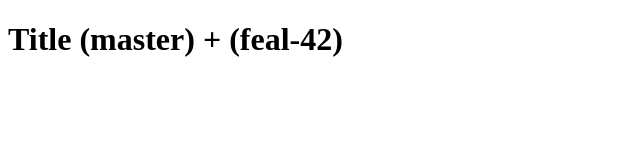
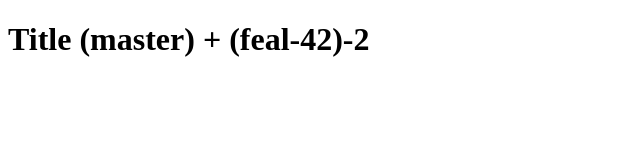
Before and after one commit to esemesenko/my-project, a plain HTML site: page index.html in a window 1280 px wide. Shown: the full height of the page, 0-640 px from the left. Drawn offline with Linux system fonts and the light colour scheme.

Commit message:
Add title (feal-42)-2

```diff
--- a/index.html
+++ b/index.html
@@ -7,6 +7,6 @@
   <title>Document</title>
 </head>
 <body>
-  <h1>Title (master) + (feal-42)</h1>
+  <h1>Title (master) + (feal-42)-2</h1>
 </body>
 </html>
```
